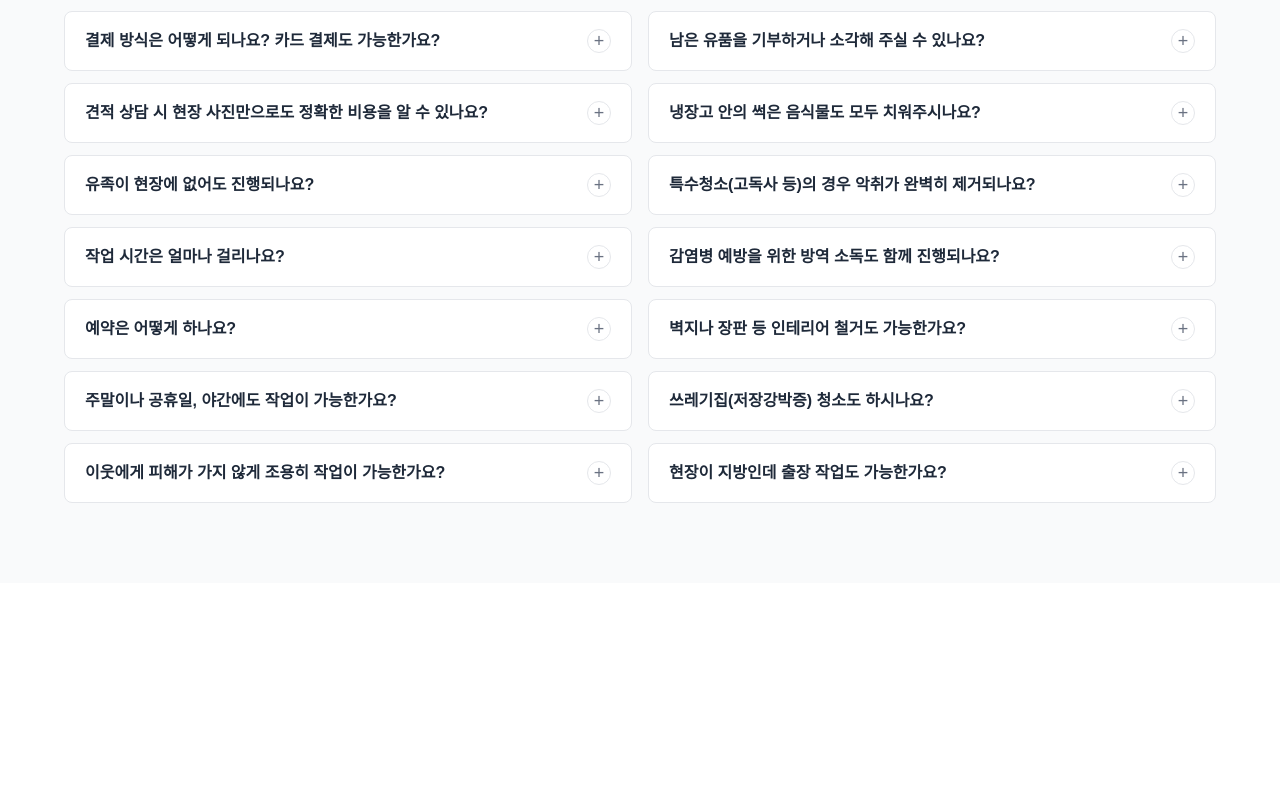
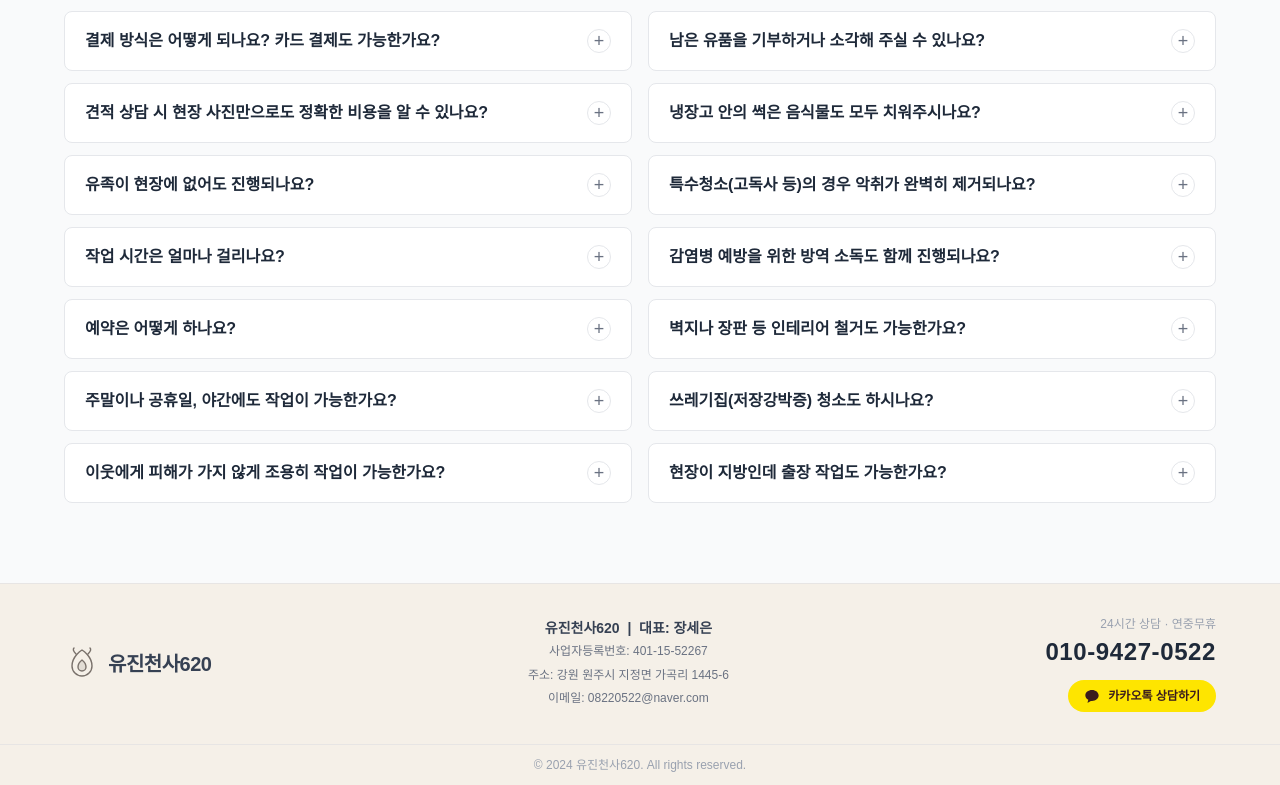
Before and after one commit to kimchangguen/angel, a Next.js app: page / in a window 1280 px wide. Shown: the part 5248-6033 px from the top of the page. Before the commit the page ends 5831 px from the top, so only its background shows below. Built offline with nearby package versions, Linux system fonts and the light colour scheme.

Commit message:
feat: 푸터 컴포넌트 추가 (로고·사업자정보·상담연락처·카카오)

```diff
--- a/src/app/layout.tsx
+++ b/src/app/layout.tsx
@@ -2,6 +2,7 @@
 import { Noto_Sans_KR } from "next/font/google";
 import "./globals.css";
 import Header from "@/components/Header";
+import Footer from "@/components/Footer";
 import FloatingMenu from "@/components/FloatingMenu";
 
 const notoSansKR = Noto_Sans_KR({
@@ -25,6 +26,7 @@
       <body className="min-h-full flex flex-col font-[family-name:var(--font-noto-sans-kr)]">
         <Header />
         <main className="flex-1">{children}</main>
+        <Footer />
         <FloatingMenu />
       </body>
     </html>
--- /dev/null
+++ b/src/components/Footer.tsx
@@ -0,0 +1,62 @@
+import Link from "next/link";
+
+export default function Footer() {
+  return (
+    <footer className="w-full bg-[#F5F0E8] border-t border-stone-200">
+      {/* 메인 푸터 */}
+      <div className="max-w-7xl mx-auto px-6 lg:px-16 py-8">
+        <div className="flex flex-col lg:flex-row items-start lg:items-center gap-8 lg:gap-0 justify-between">
+
+          {/* 왼쪽 — 로고 */}
+          <div className="flex items-center gap-2 flex-none">
+            <svg viewBox="0 0 36 36" fill="none" className="w-9 h-9 text-stone-500" stroke="currentColor" strokeWidth="1.4" strokeLinecap="round" strokeLinejoin="round">
+              <path d="M18 4C18 4 8 10 8 20c0 5.5 4.5 10 10 10s10-4.5 10-10C28 10 18 4 18 4z" />
+              <path d="M18 14c0 0-4 3-4 7 0 2.2 1.8 4 4 4s4-1.8 4-4c0-4-4-7-4-7z" fill="currentColor" fillOpacity="0.15" />
+              <path d="M12 8 Q8 4 10 2" />
+              <path d="M24 8 Q28 4 26 2" />
+            </svg>
+            <span className="text-xl font-bold text-gray-700 tracking-tight">유진천사620</span>
+          </div>
+
+          {/* 중앙 — 사업자 정보 */}
+          <div className="text-xs text-gray-500 leading-relaxed space-y-1 lg:text-center">
+            <p className="font-semibold text-gray-700 text-sm">
+              유진천사620&nbsp;&nbsp;|&nbsp;&nbsp;대표: 장세은
+            </p>
+            <p>사업자등록번호: 401-15-52267</p>
+            <p>주소: 강원 원주시 지정면 가곡리 1445-6</p>
+            <p>이메일: 08220522@naver.com</p>
+          </div>
+
+          {/* 오른쪽 — 상담 연락처 */}
+          <div className="flex-none text-right">
+            <p className="text-xs text-gray-400 mb-1">24시간 상담 · 연중무휴</p>
+            <a
+              href="tel:01094270522"
+              className="block text-2xl font-bold text-gray-800 tracking-wide hover:text-orange-500 transition-colors duration-200 mb-3"
+            >
+              010-9427-0522
+            </a>
+            <a
+              href="https://open.kakao.com/"
+              target="_blank"
+              rel="noopener noreferrer"
+              className="inline-flex items-center gap-2 bg-[#FEE500] hover:bg-[#F5DC00] text-[#3A1D1D] text-xs font-semibold px-4 py-2 rounded-full transition-colors duration-200"
+            >
+              <svg viewBox="0 0 24 24" fill="currentColor" className="w-4 h-4">
+                <path d="M12 3C6.477 3 2 6.612 2 11.071c0 2.795 1.773 5.244 4.457 6.71l-1.13 4.117a.25.25 0 0 0 .376.276L10.3 19.39A12.137 12.137 0 0 0 12 19.5c5.523 0 10-3.612 10-8.071C22 6.612 17.523 3 12 3z" />
+              </svg>
+              카카오톡 상담하기
+            </a>
+          </div>
+
+        </div>
+      </div>
+
+      {/* 카피라이트 */}
+      <div className="border-t border-stone-200 py-3 text-center text-xs text-gray-400">
+        © 2024 유진천사620. All rights reserved.
+      </div>
+    </footer>
+  );
+}
```
